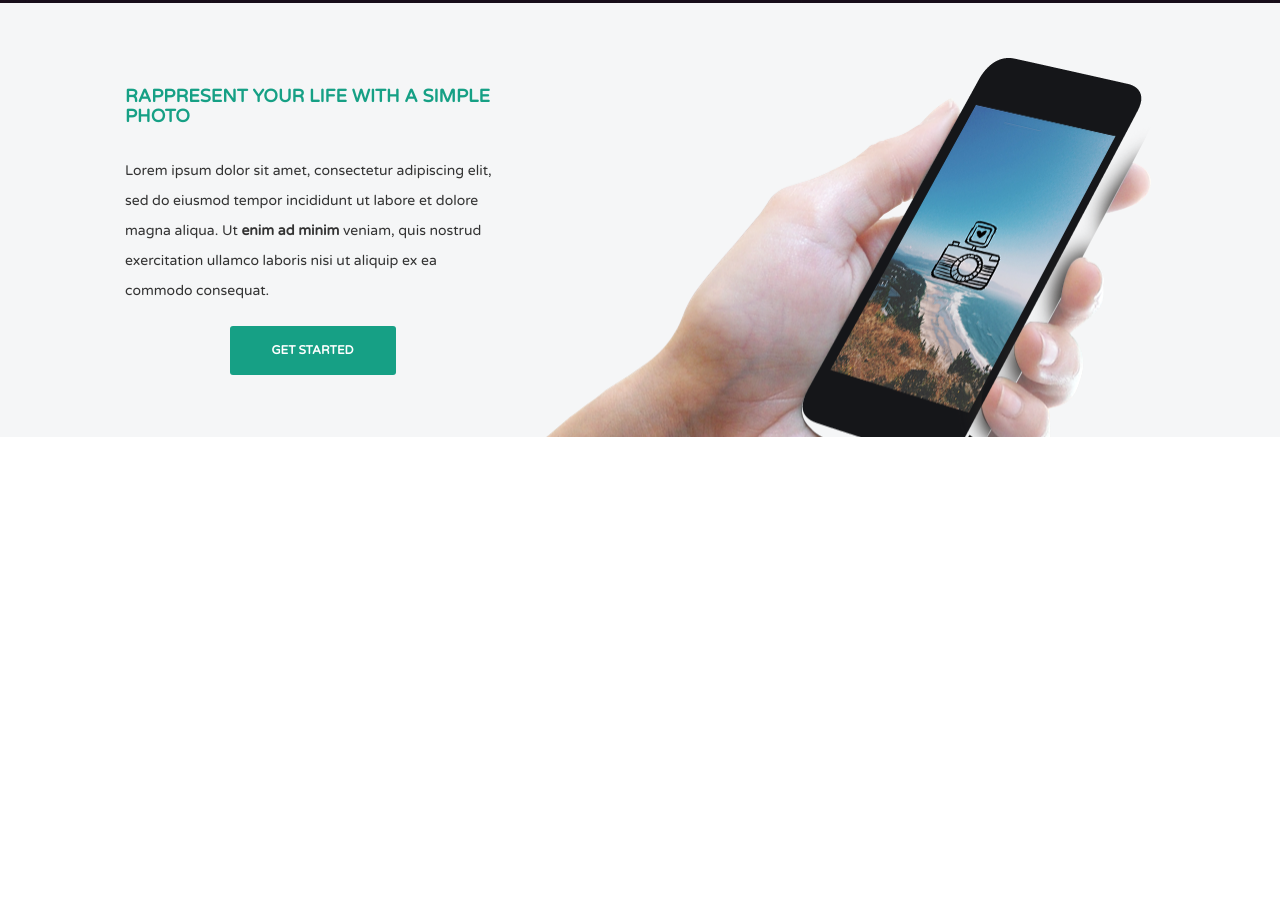
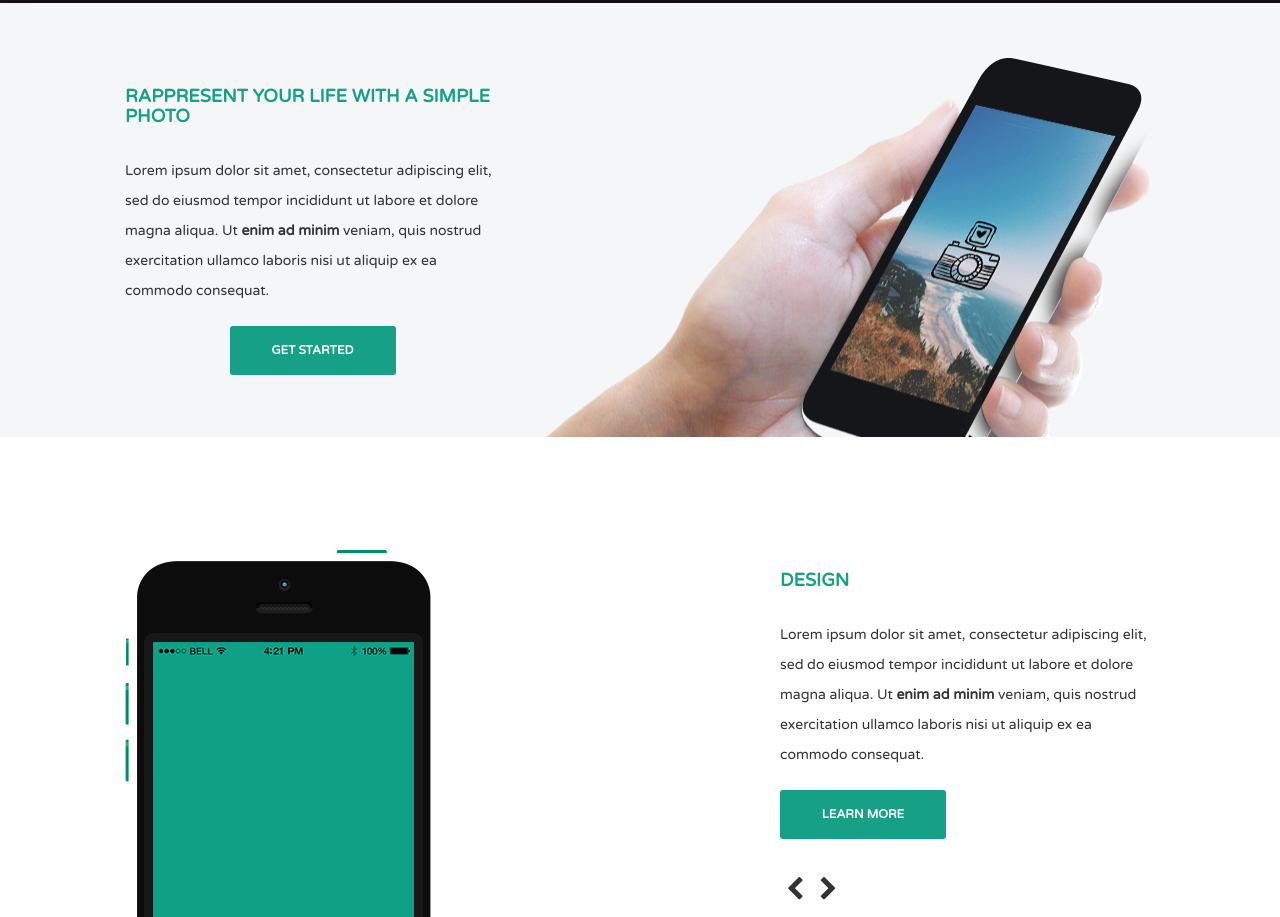
Before and after one commit to Zurawska/Additional-project-module9, a website: page index.html in a window 1280 px wide. Shown: the part 721-1638 px from the top of the page. Before the commit the page ends 1414 px from the top, so only its background shows below. Drawn offline with nearby package versions, Linux system fonts and the light colour scheme; files that its build step writes are made by us from their sources; files whose address does not match are found by name.

Commit message:
add section design

```diff
--- a/index.html
+++ b/index.html
@@ -5,6 +5,7 @@
         <meta name="viewport" content="width=device-width, initial-scale=1.0">
         <title>AdditionalTask2</title>
         <link rel="stylesheet" href="https://maxcdn.bootstrapcdn.com/bootstrap/3.3.6/css/bootstrap.min.css" integrity="sha384-1q8mTJOASx8j1Au+a5WDVnPi2lkFfwwEAa8hDDdjZlpLegxhjVME1fgjWPGmkzs7" crossorigin="anonymous">
+        <link rel="stylesheet" href="https://cdnjs.cloudflare.com/ajax/libs/font-awesome/4.7.0/css/font-awesome.min.css">
         <link rel="stylesheet" type="text/css" href="css/style.css">
         <script src="https://ajax.googleapis.com/ajax/libs/jquery/1.12.2/jquery.min.js"></script>
         <script src="https://maxcdn.bootstrapcdn.com/bootstrap/3.3.6/js/bootstrap.min.js" integrity="sha384-0mSbJDEHialfmuBBQP6A4Qrprq5OVfW37PRR3j5ELqxss1yVqOtnepnHVP9aJ7xS" crossorigin="anonymous"></script>
@@ -45,6 +46,7 @@
                     </ul>
                 </div>
             </div>
+        </header>
         <section class="photo">
             <div class="container">
                 <div class="photo-item">
@@ -64,6 +66,29 @@
                 </div>
             </div>
         </section>
-        </header>
+        <section class="design">
+            <div class="container">
+                <div class="row">
+                    <div class = "col-md-6">
+                        <div class = "design-item">
+                            <img src = "images/phone.png"></img>
+                        </div>
+                    </div>
+                    <div class = "col-md-6">
+                        <div class = "design-item">
+                            <h3>Design</h3>
+                            <p>Lorem ipsum dolor sit amet, consectetur adipiscing elit,
+                            sed do eiusmod tempor incididunt ut labore et dolore
+                            magna aliqua. Ut <span>enim ad minim</span> veniam, quis
+                            nostrud exercitation ullamco laboris nisi
+                            ut aliquip ex ea commodo consequat.</p>
+                            <button type="button" class="btn btn-menu left-block">Learn more</button>
+                            <button class="arrow"><i class="fa fa-chevron-left" aria-hidden="true"></i></button>
+                            <button class="arrow"><i class="fa fa-chevron-right" aria-hidden="true"></i></button>
+                        </div>
+                    </div>
+                </div>
+            </div>
+        </section>
     </body>
 </html>
--- a/sass/style.sass
+++ b/sass/style.sass
@@ -97,9 +97,6 @@ $primary-color: #ffffff
 
 // SECTION PHOTO
 
-.photo
-    padding-bottom: 20%
-
 .photo-item
     background-color: #F5F6F7
     background-image: url("../images/6-layers.png")
@@ -109,21 +106,40 @@ $primary-color: #ffffff
     .content
         padding: 10% 20%
 
-    p
-        line-height: 30px
-        font-weight: 300
+p
+    line-height: 30px
+    font-weight: 300
 
-        span
-            font-weight: 700
+    span
+        font-weight: 700
 
-    h3
-        font-size: 18px
-        color: #16a085
-        font-weight: 700
-        text-transform: uppercase
-        line-height: 20px
-        padding-bottom: 20px
+h3
+    font-size: 18px
+    color: #16a085
+    font-weight: 700
+    text-transform: uppercase
+    line-height: 20px
+    padding-bottom: 20px
 
 @media (max-width: 991px)
     .photo-item
         background-image: none
+
+// SECTION DESIGN
+.design
+    max-height: 480px
+    overflow: hidden
+
+    .btn-menu
+        display: block
+
+.design-item
+    padding: 18% 20%
+
+.arrow
+    border: 0
+    background-color: inherit
+    margin-top: 10%
+
+.fa-chevron-left, .fa-chevron-right
+    font-size: 25px
```
Also changed, not shown: images/phone.png (added). Lines whose indentation alone changed are shown as unchanged.
